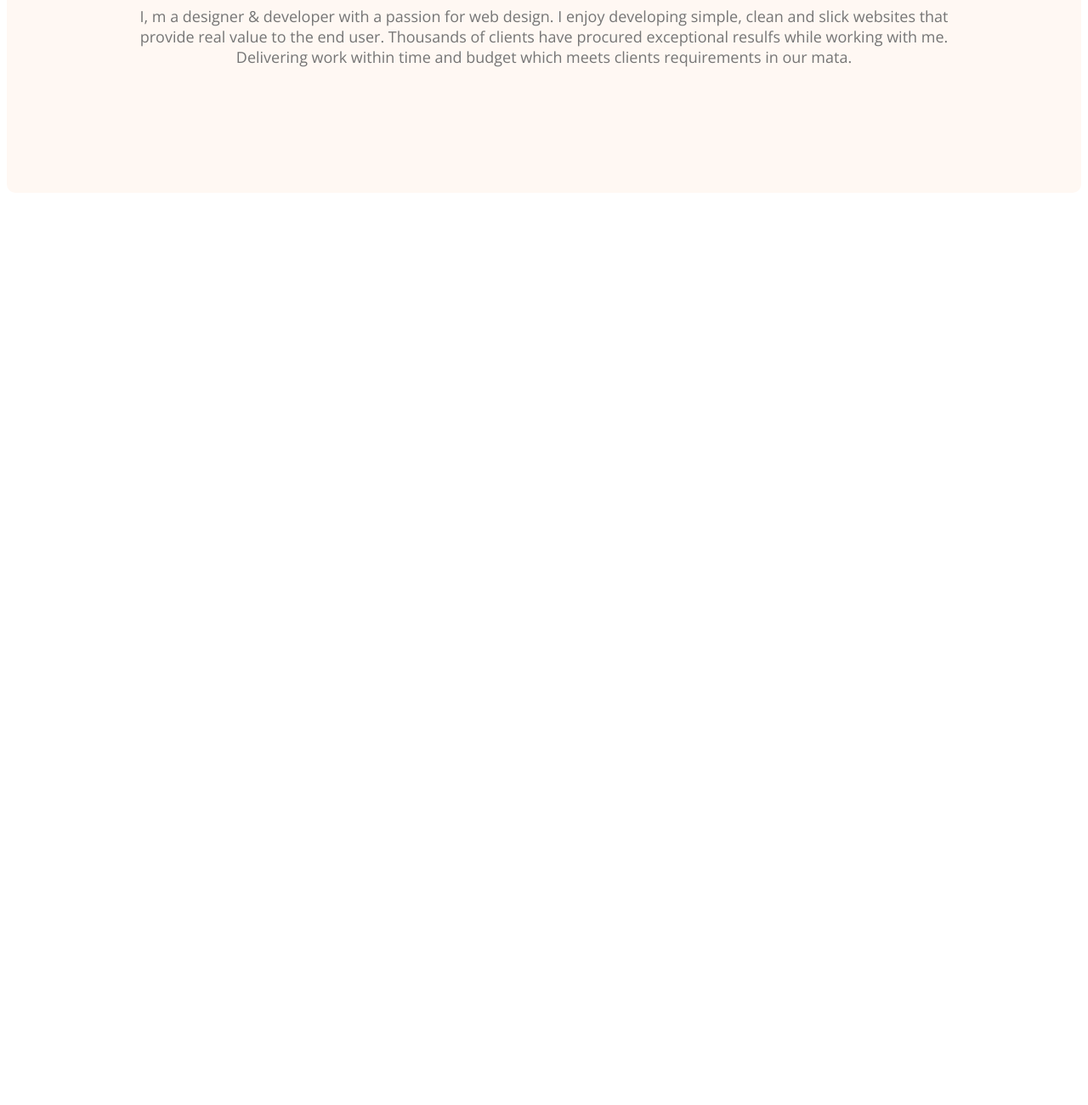
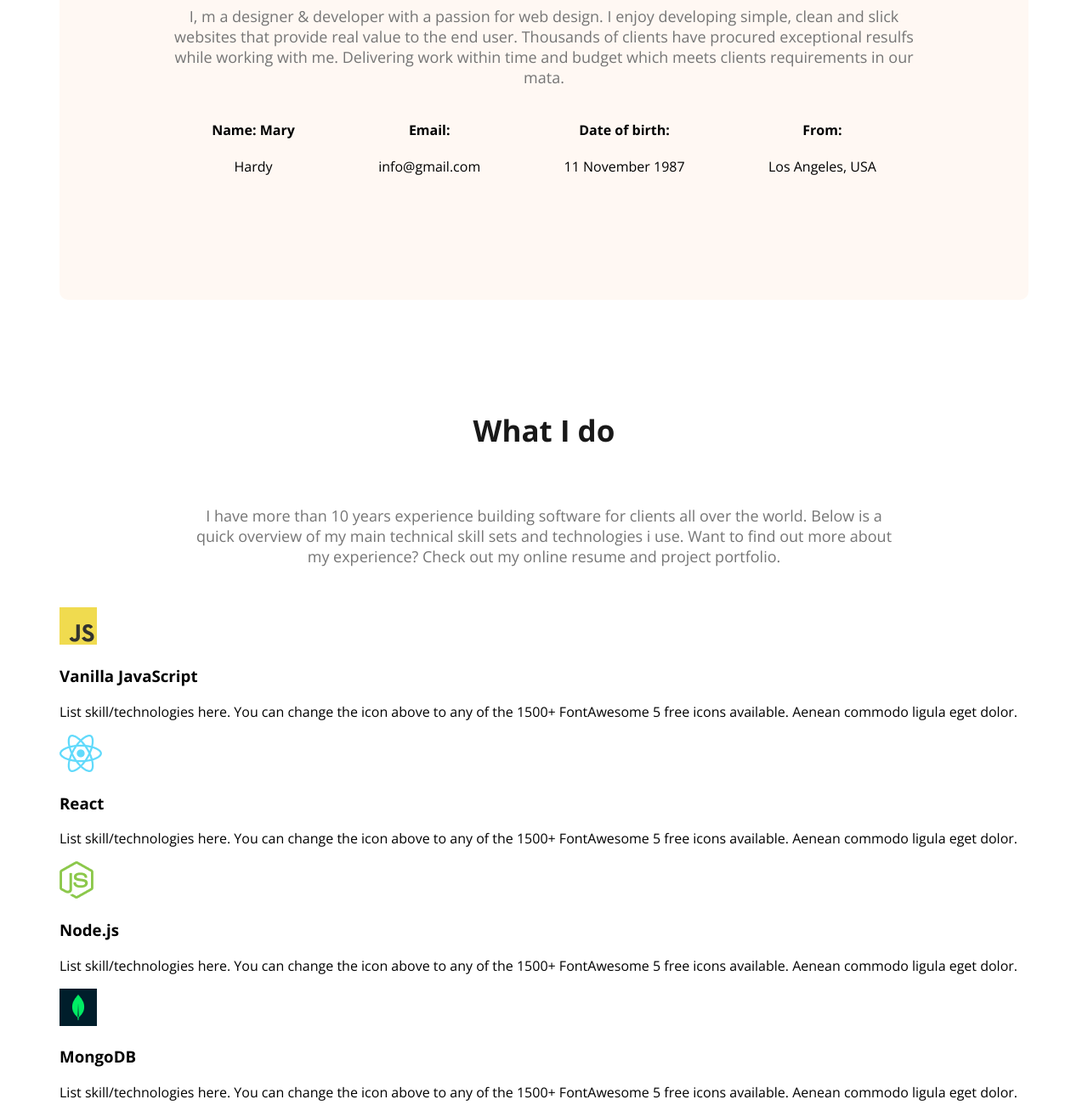
Before and after one commit to ashrafulbjri/ashraful-develop-portfolio, a plain HTML site: page index.html in a window 1280 px wide. Shown: the part 1080-2381 px from the top of the page at 85% size. Before the commit the page ends 1437 px from the top, so only its background shows below. Drawn offline with nearby package versions, Linux system fonts and the light colour scheme.

Commit message:
the about section need to add

```diff
--- a/index.html
+++ b/index.html
@@ -39,7 +39,58 @@
             <p class="section-description">
                 I, m a designer & developer with a passion for web design. I enjoy developing simple, clean and slick websites that provide real value to the end user. Thousands of clients have procured exceptional resulfs while working with me. Delivering work within time and budget which meets clients requirements in our mata.
             </p>
+            <div class="about-info-container">
+                <!-- .about-info*4>h4.info-title+p.info-description -->
+                <div class="about-info">
+                    <h4 class="info-title">Name:
+                        Mary</h4>
+                    <p class="info-description">Hardy</p>
+                </div>
+                <div class="about-info">
+                    <h4 class="info-title">Email:</h4>
+                    <p class="info-description">info@gmail.com</p>
+                </div>
+                <div class="about-info">
+                    <h4 class="info-title">Date of birth:</h4>
+                    <p class="info-description">11 November 1987</p>
+                </div>
+                <div class="about-info">
+                    <h4 class="info-title">From:</h4>
+                    <p class="info-description">Los Angeles, USA</p>
+                </div>
+            </div>
         </section>
+
+        <!-- what i do section start -->
+        <section>
+            <h3 class="section-title">What I do</h3>
+            <p id="what-i-do-description" class="section-description">I have more than 10 years experience building software for clients all over the world. Below is a quick overview of my main technical skill sets and technologies i use. Want to find out more about my experience? Check out my online resume and project portfolio.</p>
+        </section>
+        <div class="skills-container">
+            <!-- .skill*4>img+h3.skill-title+p.skill-description -->
+            <div class="skill">
+                <img src="images/icons/js.png" alt="">
+                <h3 class="skill-title">Vanilla JavaScript</h3>
+                <p class="skill-description">List skill/technologies here. You can change the icon above to any of the 1500+ FontAwesome 5 free icons available. Aenean commodo ligula eget dolor.</p>
+            </div>
+            <div class="skill">
+                <img src="images/icons/react.png" alt="">
+                <h3 class="skill-title">React</h3>
+                <p class="skill-description">List skill/technologies here. You can change the icon above to any of the 1500+ FontAwesome 5 free icons available. Aenean commodo ligula eget dolor.</p>
+            </div>
+            <div class="skill">
+                <img src="images/icons/nodejs.png" alt="">
+                <h3 class="skill-title">Node.js</h3>
+                <p class="skill-description">List skill/technologies here. You can change the icon above to any of the 1500+ FontAwesome 5 free icons available. Aenean commodo ligula eget dolor.</p>
+            </div>
+            <div class="skill">
+                <img src="images/icons/mongo.png" alt="">
+                <h3 class="skill-title">MongoDB</h3>
+                <p class="skill-description">List skill/technologies here. You can change the icon above to any of the 1500+ FontAwesome 5 free icons available. Aenean commodo ligula eget dolor.</p>
+            </div>
+
+        </div>
+
     </main>
     <footer>
 
--- a/styles/portfolio.css
+++ b/styles/portfolio.css
@@ -107,6 +107,10 @@ nav a {
 
 /* main section styles */
 
+main{
+    max-width: 1140px;
+    margin: 0 auto;
+}
 
 
 /* about section styles */
@@ -117,3 +121,15 @@ nav a {
     background: #FFF8F3;
     margin: 130px 0;
 }
+
+.about-info-container{
+    display: flex;
+    justify-content: space-around;
+}
+
+.about-info{
+    text-align: center;
+}
+#what-i-do-description{
+    padding: 30px 150px;
+}
```
